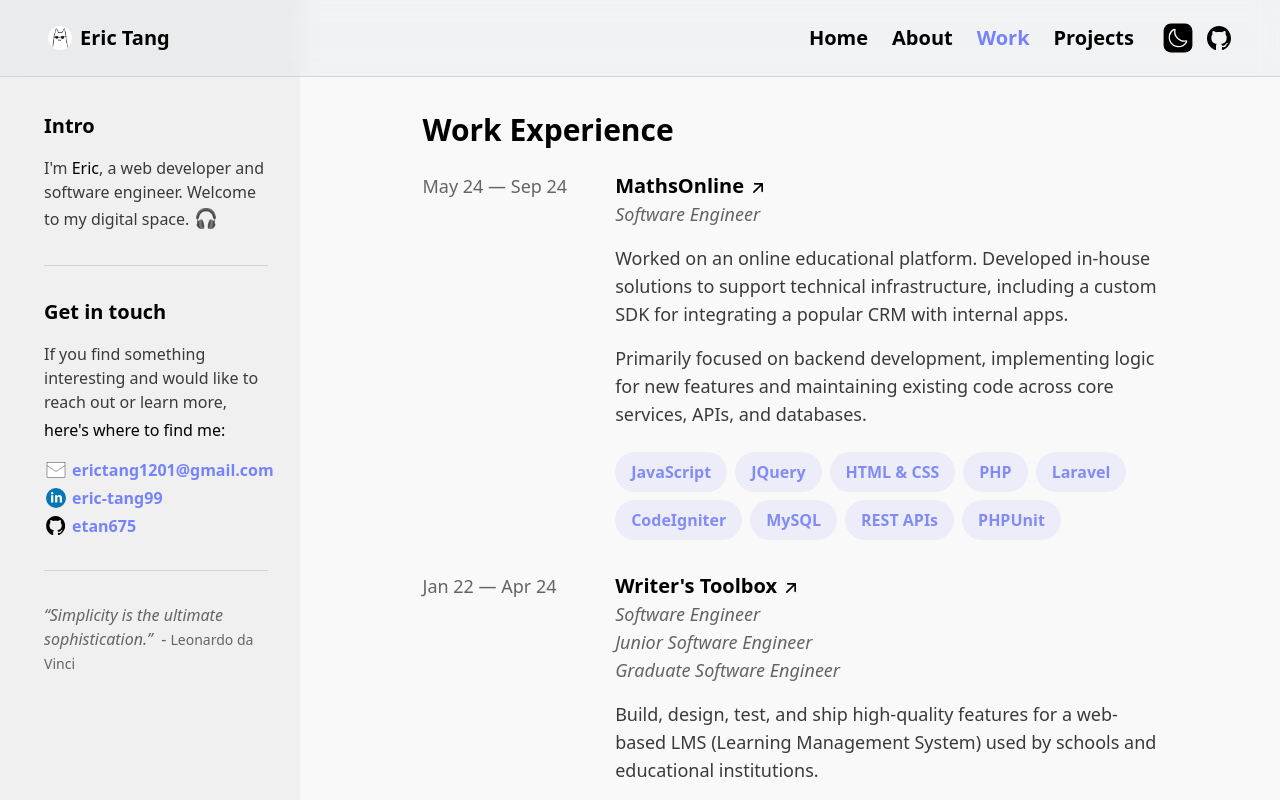
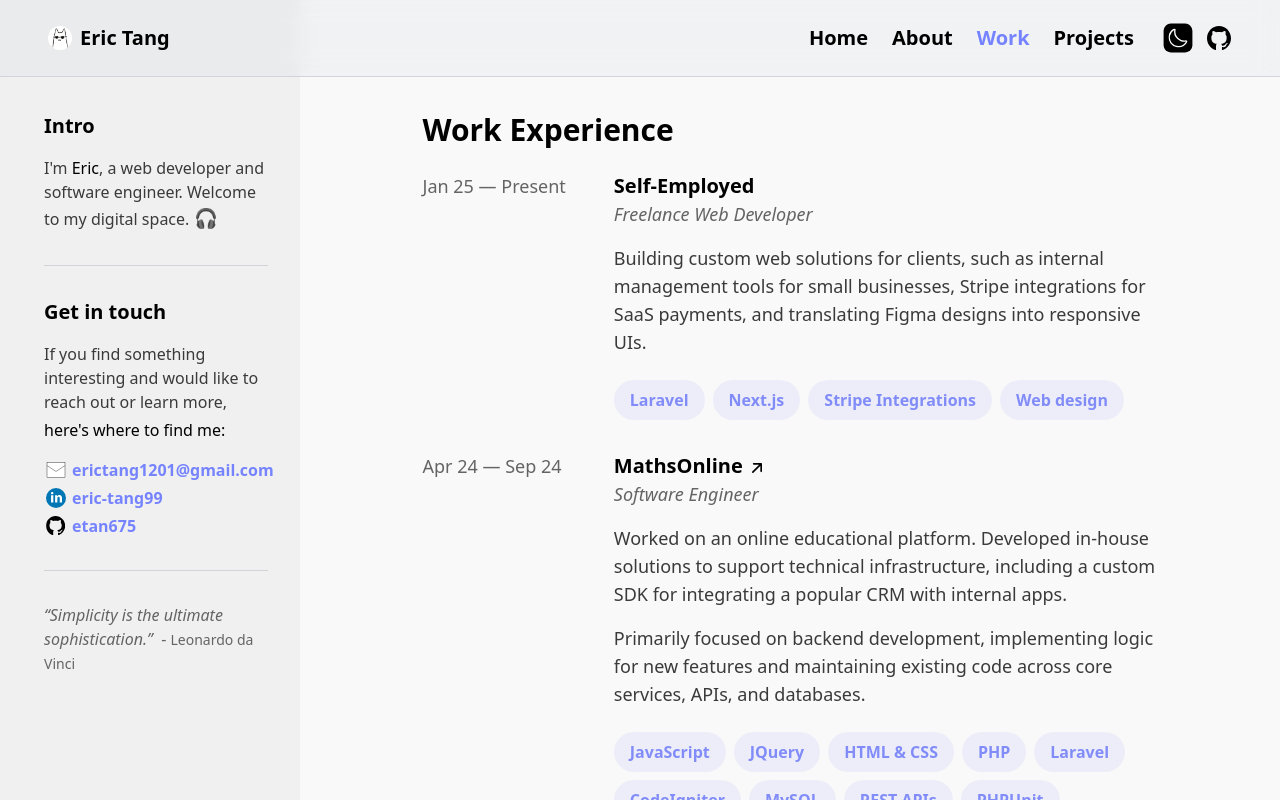
Before and after one commit to etan675/ericdtang.com, a Next.js app: page /work in a window 1280 px wide. Built offline with nearby package versions, Linux system fonts and the light colour scheme.

Commit message:
update work page

```diff
--- a/src/app/work/page.tsx
+++ b/src/app/work/page.tsx
@@ -21,7 +21,23 @@ const WorkPage = () => {
             <PageSection>
                 <PageHeading>Work Experience</PageHeading>
                 <WorkGrid>
-                    <WorkDateLabel start='May 24' end='Sep 24' />
+                    <WorkDateLabel start='Jan 25' end='Present' />
+                    <WorkItem>
+                        <div>
+                            <p className='text-[var(--foreground)] text-xl font-semibold dark:font-normal'>
+                                Self-Employed
+                            </p>
+                            <ItemTitleSub>Freelance Web Developer</ItemTitleSub>
+                        </div>
+                        <p>Building custom web solutions for clients, such as internal management tools for small businesses, Stripe integrations for SaaS payments, and translating Figma designs into responsive UIs.</p>
+                        <WorkTools>
+                            <ToolLabel label='Laravel' />
+                            <ToolLabel label='Next.js' />
+                            <ToolLabel label='Stripe Integrations' />
+                            <ToolLabel label='Web design' />
+                        </WorkTools>
+                    </WorkItem>
+                    <WorkDateLabel start='Apr 24' end='Sep 24' />
                     <WorkItem>
                         <div>
                             <LinkText
```
